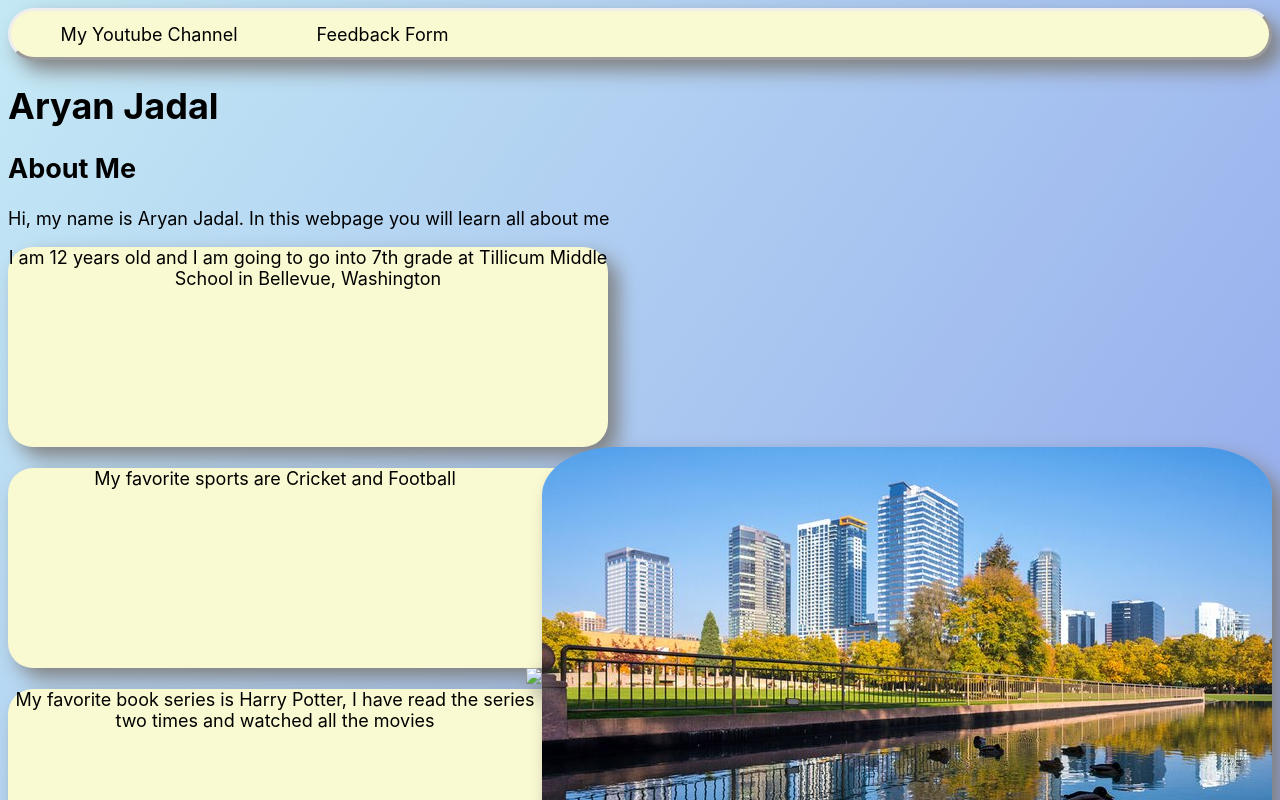
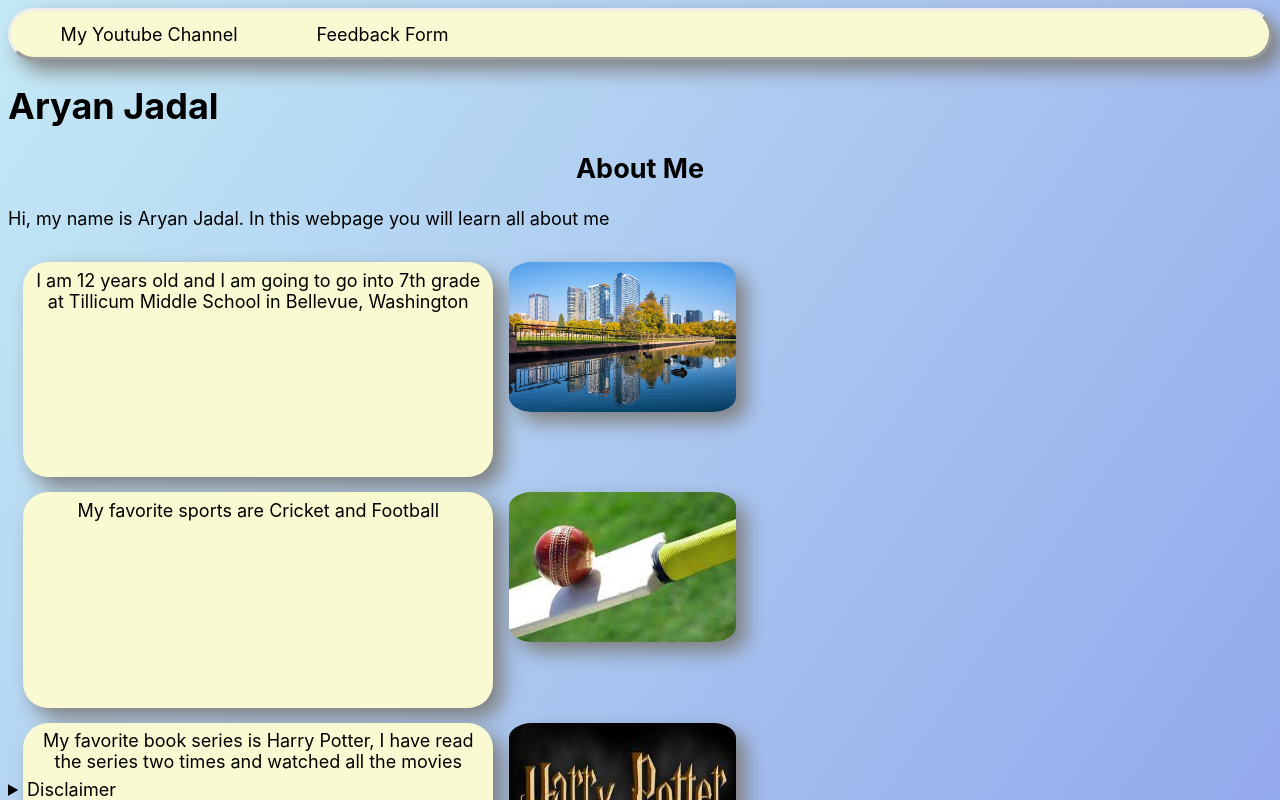
Before and after one commit to aryanjadl/aryansportfolio, a plain HTML site: page index.html in a window 1280 px wide. Shown: the top 800 px of the page. Drawn offline with Linux system fonts and the light colour scheme.

Commit message:
Add files via upload

```diff
--- a/finalproject.css
+++ b/finalproject.css
@@ -4,6 +4,10 @@
     Background-color: lightgoldenrodyellow;border-radius: 25px 25px 25px 25px ;
     text-align: center;
     box-shadow:gray 10px 10px 20px;
+    padding: 1%;
+    float: left;
+    width: 60%;
+    margin: 1%;
 
 }
 
@@ -11,6 +15,8 @@ img{
     box-shadow:gray 10px 10px 20px;
     border-radius: 10%;
     float: right;
+    height: 150px;
+    width: 300px;
 }
 body{
 
@@ -22,7 +28,7 @@ body{
 
 h2{
     transition: .96s ease-out opacity,1.2s ease-out transform;
-    style="text-align: center;font-family: -apple-system, BlinkMacSystemFont, 'Segoe UI', Roboto, Oxygen, Ubuntu, Cantarell, 'Open Sans', 'Helvetica Neue', sans-serif;">
+    text-align: center;font-family: -apple-system, BlinkMacSystemFont, 'Segoe UI', Roboto, Oxygen, Ubuntu, Cantarell, 'Open Sans', 'Helvetica Neue', sans-serif;
 }
 ul{
     border:2px brown solid;
@@ -45,6 +51,30 @@ nav a{
     text-decoration: none;
     color: black;
 }
-div{
+.maincontent{
+    width:60%;
+    float: left;
+}
+
+
+.centerblock{
+    width: 100%;
+    margin: 1%;
+}
+.centerblock img{
+    float:left;
+    width: 30%;
+    margin: 1%;
 
 }
+footer{
+    display: block;
+    width: 100%;
+    position: fixed;
+    bottom: 0;
+
+}
+details{
+    width: 98%;
+    float:left;
+}
```
Also changed, not shown: CSSforotherfinalprojectwebpages.css (+19 -0 lines), form.html (+7 -6 lines), Seattlepic.png (added), cricket.png (added), world-map-pro.png (added), youtubelogo.png (added).
